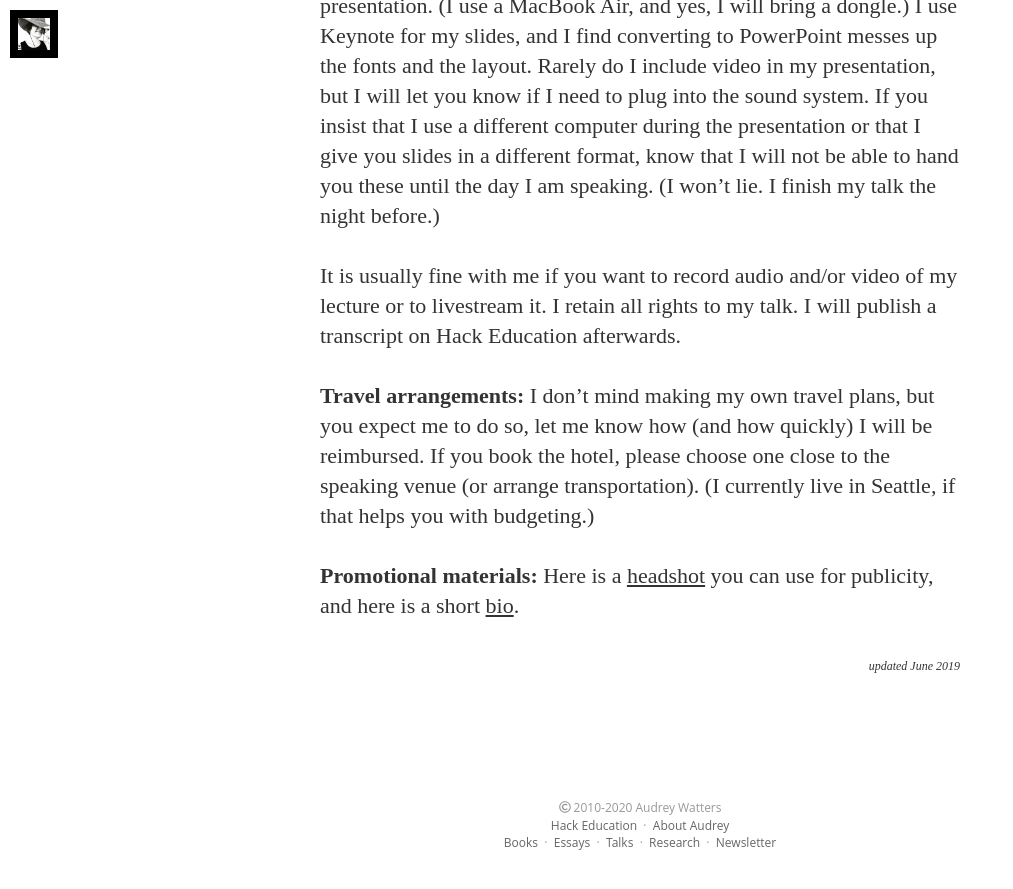
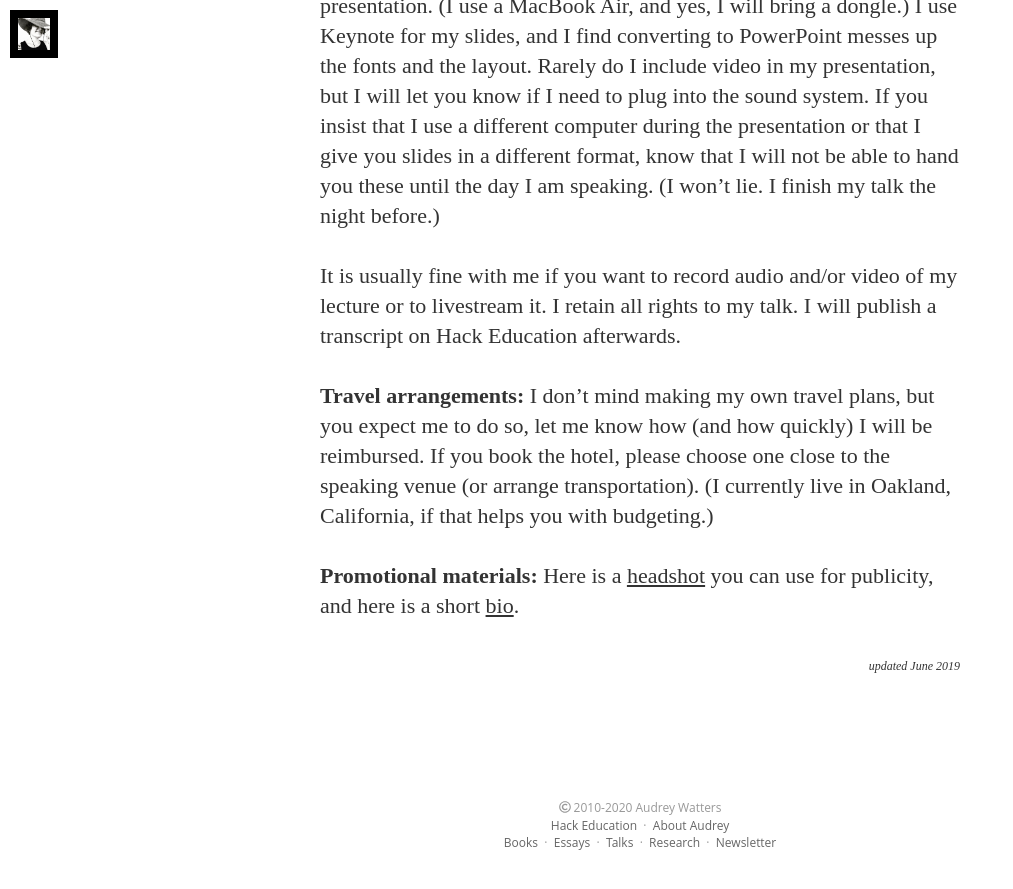
Before and after one commit to audreywatters/cv, a Jekyll site: the page built from speaking.html, in a window 1280 px wide and 900 px high, scrolled down 1808 px. Shown: the top 889 px of the window, without its empty margins (0-1013 px from the left). Built offline with Jekyll 4.4.1, drawn with Linux system fonts in a browser that asks for light colours; nearby versions of some CDN libraries; some web fonts are replaced.

Commit message:
Update speaking.html

```diff
--- a/speaking.html
+++ b/speaking.html
@@ -19,7 +19,7 @@ layout: default
 
 <p>It is usually fine with me if you want to record audio and/or video of my lecture or to livestream it. I retain all rights to my talk. I will publish a transcript on Hack Education afterwards.</p>
 
-<p><strong>Travel arrangements:</strong> I don&#8217;t mind making my own travel plans, but you expect me to do so, let me know how (and how quickly) I will be reimbursed. If you book the hotel, please choose one close to the speaking venue (or arrange transportation). (I currently live in Seattle, if that helps you with budgeting.)</p>
+<p><strong>Travel arrangements:</strong> I don&#8217;t mind making my own travel plans, but you expect me to do so, let me know how (and how quickly) I will be reimbursed. If you book the hotel, please choose one close to the speaking venue (or arrange transportation). (I currently live in Oakland, California, if that helps you with budgeting.)</p>
 
 <p><strong>Promotional materials:</strong> Here is a <a href="https://s3.amazonaws.com/audreywatters/watters_headshot.jpg">headshot</a> you can use for publicity, and here is a short <a href="http://cv.audreywatters.com/bio.html">bio</a>.</p>
 
```
